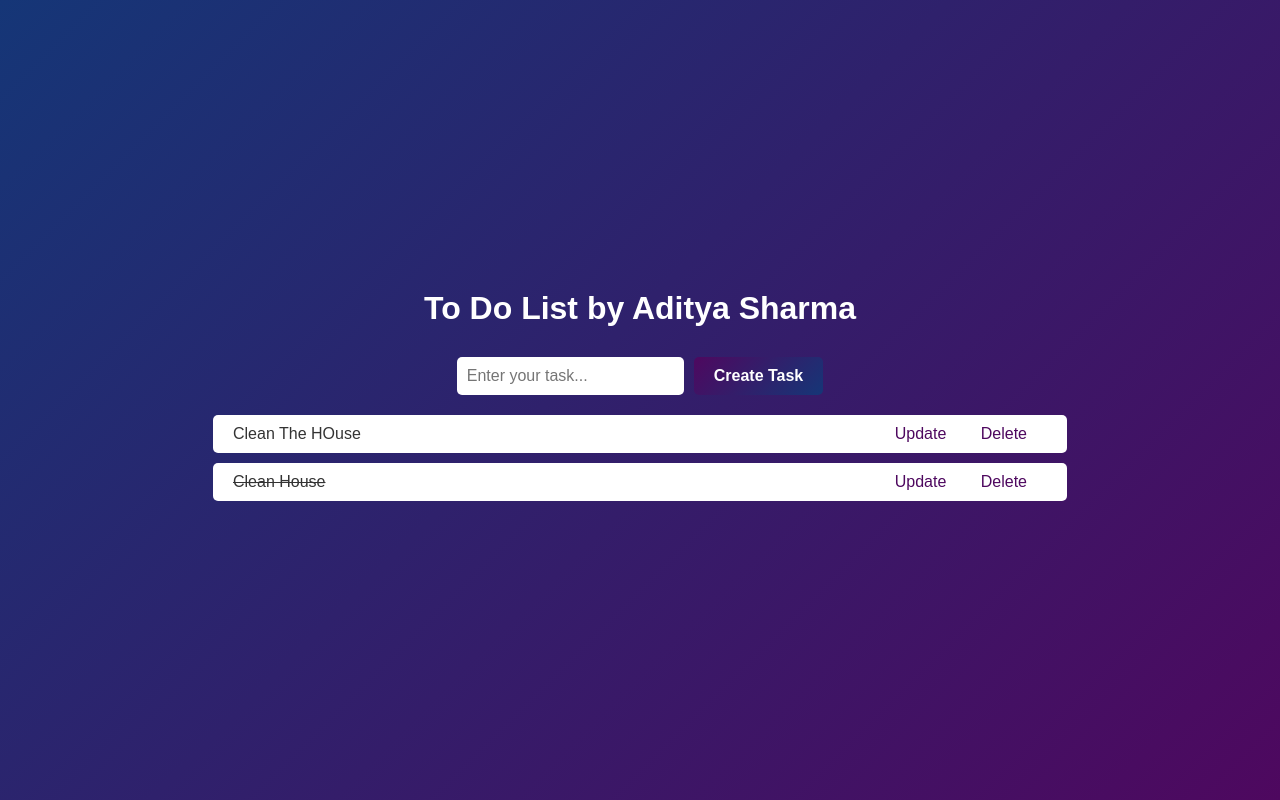
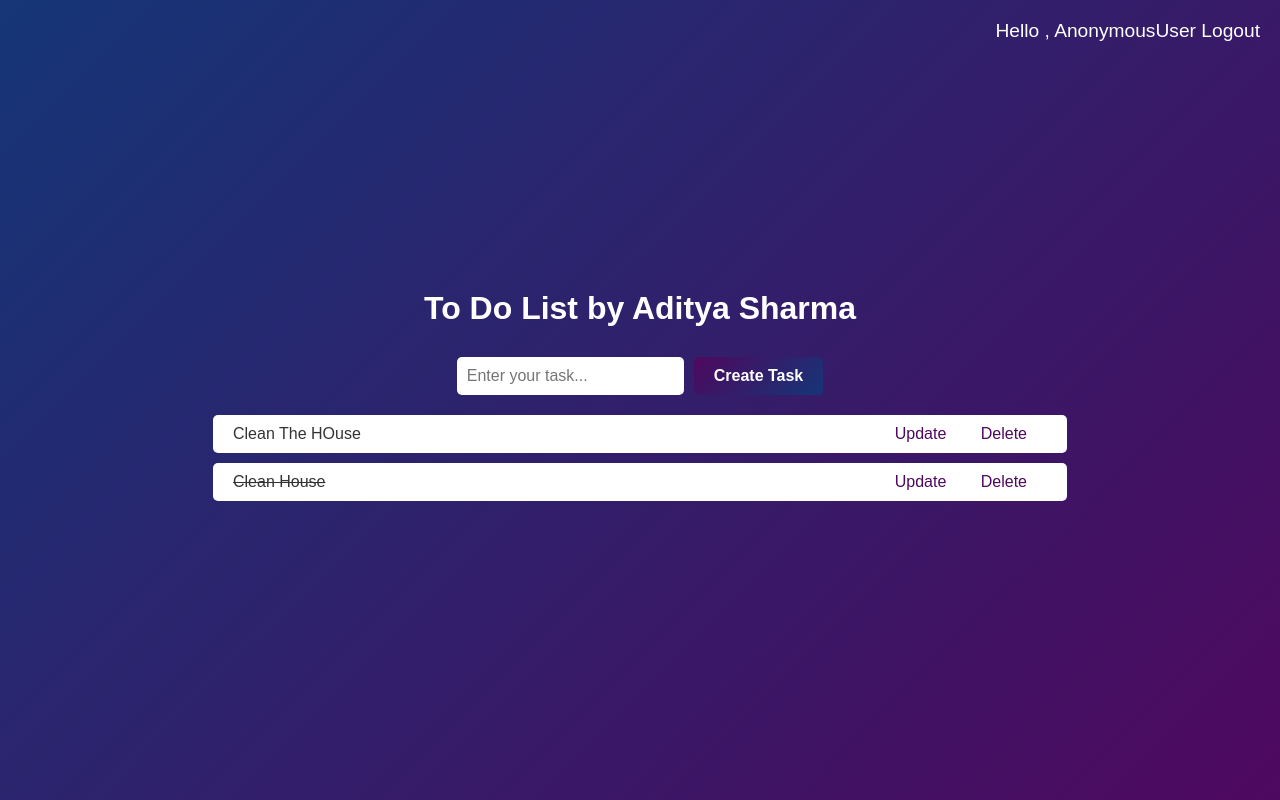
Before and after one commit to tamim-abdullah/SonarQube-testing-django-app, a Django app: page / in a window 1280 px wide. Run offline with Django 4.2, Linux system fonts and the light colour scheme; data comes from the database, SQL or seed files in the repository; both versions use the stored data as it was after the commit.

Commit message:
Added log out

```diff
--- a/src/TodoApp/templates/TodoApp/list.html
+++ b/src/TodoApp/templates/TodoApp/list.html
@@ -99,12 +99,33 @@
         .completed-task {
             text-decoration: line-through;
         }
+
+        .hello-msg {
+            position: absolute;
+            top: 20px;
+            right: 20px;
+            color: white;
+            font-size: 1.2rem;
+        }
+        .hello-msg a{
+            color: white;
+            text-decoration: none;
+            transition: all 0.3s ease;
+        }
+        .hello-msg a:hover{
+            text-decoration: underline;
+            transform: scale(1.1);
+        }
     </style>
 </head>
 
 <body>
     <div class='container'>
         <h3>To Do List by Aditya Sharma</h3>
+
+        <span class='hello-msg'>
+            Hello , {{request.user}} <a href="{% url 'logout' %}">Logout</a>
+        </span>
 
         <form method="POST" action="/">
             {% csrf_token %}
--- a/src/TodoApp/urls.py
+++ b/src/TodoApp/urls.py
@@ -6,5 +6,6 @@ urlpatterns = [
     path('update_task/<str:pk>/', views.update_task, name='update_task'),
     path('delete/<str:pk>/', views.delete_task , name='delete'),
     path('register/' , views.register_user , name='register') ,
-    path('login/' , views.login_user , name='login')
+    path('login/' , views.login_user , name='login'),
+    path('logout/' , views.logout_user , name='logout'),
 ]
--- a/src/TodoApp/views.py
+++ b/src/TodoApp/views.py
@@ -85,3 +85,7 @@ def login_user(request):
 
     context = {'form':form}
     return render(request , 'TodoApp/login.html' , context)
+
+def logout_user(request):
+    logout(request)
+    return redirect('login')
```
Also changed, not shown: src/db.sqlite3.
